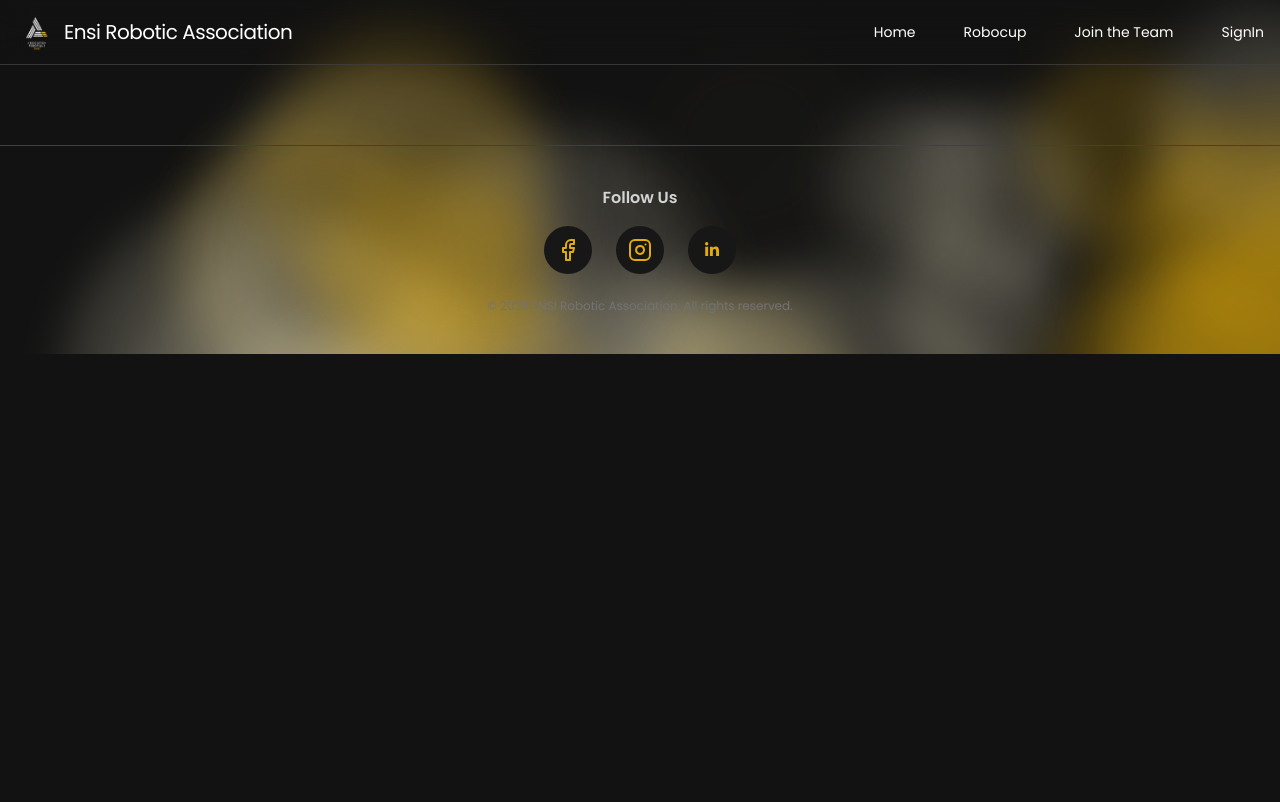
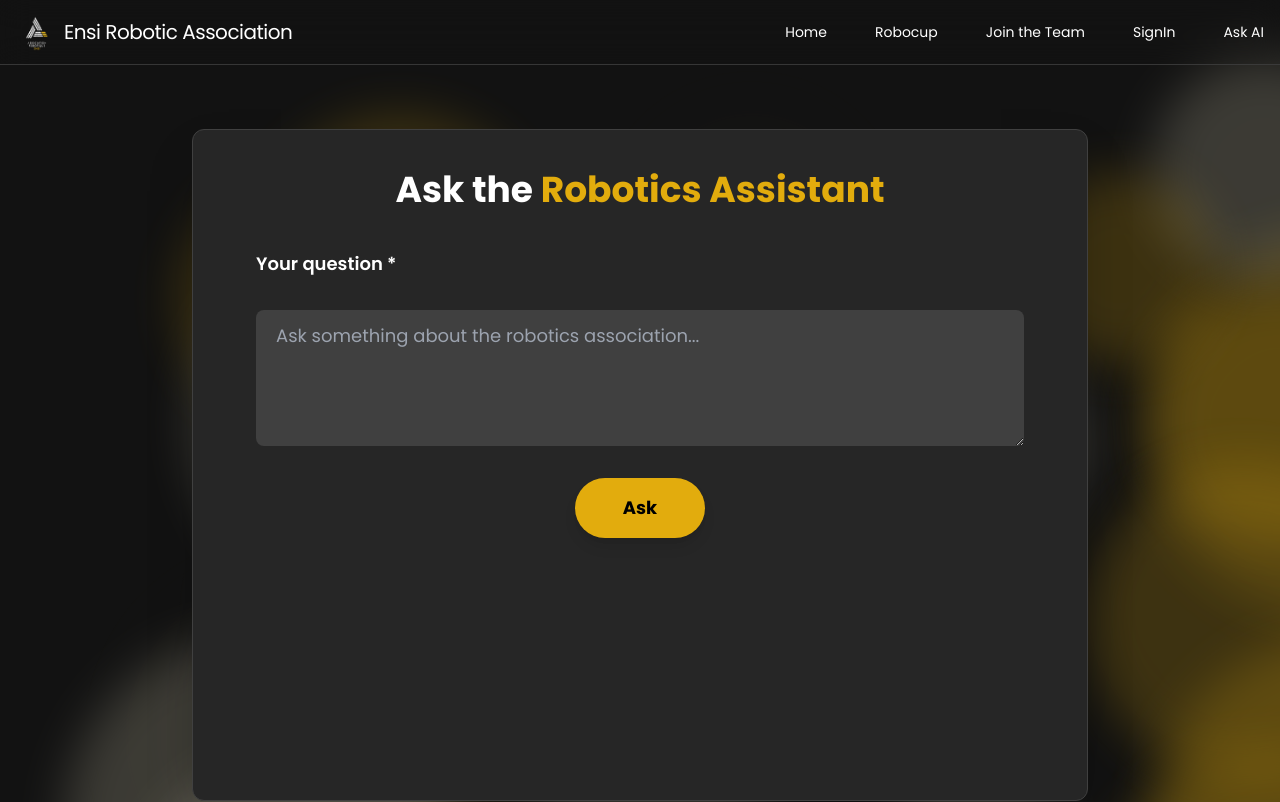
Before and after one commit to azizrebhi/are-nexus, a React (Vite) app: page /ask-ai in a window 1280 px wide. Shown: the top 802 px of the page. Built offline with nearby package versions, Linux system fonts and the light colour scheme.

Commit message:
implementing ai chatbot

```diff
--- a/src/App.jsx
+++ b/src/App.jsx
@@ -25,23 +25,8 @@ import PrivateRoute from "./components/PrivateRoute"; // Ensure this is imported
 import LineFollowerDash from "./components/LineFollowerDash";
 import TTDashboard from "./components/TTDashboard";
 import JuniorDashboard from "./components/JuniorDashboard";
-const ScrollToHashElement = () => {
-  const location = useLocation();
+import AskAI from "./components/AskAi";
 
-  useEffect(() => {
-    if (location.hash) {
-      const id = location.hash.replace("#", "");
-      const element = document.getElementById(id);
-      if (element) {
-        setTimeout(() => {
-          element.scrollIntoView({ behavior: "smooth" });
-        }, 100);
-      }
-    }
-  }, [location]);
-
-  return null;
-};
 
 const Home = () => {
   return (
@@ -71,7 +56,7 @@ const App = () => {
   return (
     <Router>
       <MainLayout>
-        <ScrollToHashElement />
+
         <Routes>
           <Route path="/" element={<Home />} />
           <Route path="/robocup" element={<RoboCup />} />
@@ -86,6 +71,7 @@ const App = () => {
           <Route path="/LineFollower-Dashboard" element={<PrivateRoute><LineFollowerDash /></PrivateRoute>} />
           <Route path="/TTDashboard" element={<PrivateRoute><TTDashboard /></PrivateRoute>} />
           <Route path="/Junior-Dashboard" element={<PrivateRoute><JuniorDashboard /></PrivateRoute>} />
+          <Route path="/ask-ai" element={<AskAI />} />
 
 
 
--- /dev/null
+++ b/src/components/AskAi.jsx
@@ -0,0 +1,93 @@
+import { useState } from "react";
+
+const AskAI = () => {
+  const [question, setQuestion] = useState("");
+  const [answer, setAnswer] = useState(null);
+  const [docs, setDocs] = useState([]);
+  const [loading, setLoading] = useState(false);
+
+  const handleChange = (e) => setQuestion(e.target.value);
+
+  const handleSubmit = async (e) => {
+    e.preventDefault();
+    if (!question.trim()) return;
+
+    setLoading(true);
+    setAnswer(null);
+    setDocs([]);
+
+    try {
+      const res = await fetch("https://arebackend-1.onrender.com/ask", {
+        method: "POST",
+        headers: { "Content-Type": "application/json" },
+        body: JSON.stringify({ question }),
+      });
+      if (!res.ok) throw new Error("API error");
+
+      const data = await res.json();
+      setAnswer(data.answer);
+      setDocs(data.retrieved_docs || []);
+    } catch (err) {
+      setAnswer("Error fetching answer. Please try again.");
+      setDocs([]);
+    }
+
+    setLoading(false);
+  };
+
+  return (
+    <div className="min-h-screen text-white flex justify-center py-16 px-4">
+      <div className="max-w-4xl w-full bg-neutral-800 rounded-xl p-10 border border-neutral-700 shadow-2xl">
+        <h2 className="text-4xl font-bold text-center mb-10">
+          Ask the <span className="text-[#E2AC0D]">Robotics Assistant</span>
+        </h2>
+
+        <form onSubmit={handleSubmit} className="space-y-6 text-lg max-w-3xl mx-auto">
+          <label htmlFor="question" className="mb-2 font-semibold block">
+            Your question *
+          </label>
+          <textarea
+            id="question"
+            name="question"
+            value={question}
+            onChange={handleChange}
+            required
+            rows={4}
+            className="w-full px-5 py-3 bg-neutral-700 rounded-lg outline-none focus:ring-2 focus:ring-[#E2AC0D]"
+            placeholder="Ask something about the robotics association..."
+          />
+
+          <div className="text-center mt-8">
+            <button
+              type="submit"
+              disabled={loading}
+              className="bg-[#E2AC0D] text-black font-bold px-12 py-4 rounded-full hover:bg-yellow-400 transition shadow-lg disabled:opacity-50"
+            >
+              {loading ? "Thinking..." : "Ask"}
+            </button>
+          </div>
+        </form>
+
+        {answer && (
+          <div className="mt-12 max-w-3xl mx-auto bg-neutral-900 p-6 rounded-lg border border-[#E2AC0D]">
+            <h3 className="text-2xl font-semibold mb-4 text-[#E2AC0D]">Answer:</h3>
+            <p className="whitespace-pre-line">{answer}</p>
+
+            {docs.length > 0 && (
+              <>
+                <h4 className="mt-6 text-lg font-semibold text-white">Retrieved Documents:</h4>
+                <ul className="list-disc list-inside max-h-48 overflow-y-auto text-gray-300 mt-2 space-y-2">
+                  {docs.map((doc, i) => (
+                    <li key={i} className="whitespace-pre-line">{doc}</li>
+                  ))}
+                </ul>
+              </>
+            )}
+          </div>
+        )}
+      </div>
+    </div>
+  );
+};
+
+export default AskAI;
--- a/src/components/Dashboard.jsx
+++ b/src/components/Dashboard.jsx
@@ -6,6 +6,7 @@ const Dashboard = () => {
   const navigate = useNavigate();
   const [members, setMembers] = useState([]);
   const [loading, setLoading] = useState(true);
+  const [searchQuery, setSearchQuery] = useState("");
 
   useEffect(() => {
     const checkSession = async () => {
@@ -16,7 +17,6 @@ const Dashboard = () => {
     };
     checkSession();
   }, [navigate]);
-
 
   useEffect(() => {
     const fetchMembers = async () => {
@@ -33,12 +33,25 @@ const Dashboard = () => {
     fetchMembers();
   }, []);
 
+  // Filter members based on search query (search in all fields)
+  const filteredMembers = members.filter(member =>
+    Object.values(member)
+      .join(" ")
+      .toLowerCase()
+      .includes(searchQuery.toLowerCase())
+  );
 
   return (
-    <div className="min-h-screen  text-white px-6 sm:px-10 py-10">
+    <div className="min-h-screen text-white px-6 sm:px-10 py-10">
       <div className="flex justify-between items-center mb-10">
         <h1 className="text-4xl font-bold tracking-wide text-[#E2AC0D]">Executive Dashboard</h1>
-
+        <input
+          type="text"
+          placeholder="Search members..."
+          value={searchQuery}
+          onChange={(e) => setSearchQuery(e.target.value)}
+          className="px-4 py-2 rounded bg-neutral-800 border border-neutral-600 text-white focus:outline-none focus:ring-2 focus:ring-[#E2AC0D]"
+        />
       </div>
 
       <h2 className="text-3xl sm:text-5xl text-center my-8 tracking-wide">
@@ -72,7 +85,7 @@ const Dashboard = () => {
               </tr>
             </thead>
             <tbody>
-      {members.map((m, idx) => (
+              {filteredMembers.map((m, idx) => (
                 <tr
                   key={idx}
                   className={`${
@@ -101,7 +114,6 @@ const Dashboard = () => {
             </tbody>
           </table>
         </div>
-
       )}
     </div>
   );
--- a/src/components/Navbar.jsx
+++ b/src/components/Navbar.jsx
@@ -15,23 +15,13 @@ const Navbar = () => {
 
   const handleNavClick = (item) => {
     setMobileDrawerOpen(false);
-    if (item.href.startsWith("#")) {
-      if (location.pathname !== "/") {
-        sessionStorage.setItem("scrollTo", item.href);
-        navigate("/");
-      } else {
-        const id = item.href.replace("#", "");
-        const el = document.getElementById(id);
-        if (el) el.scrollIntoView({ behavior: "smooth" });
-      }
-    } else {
-      navigate(item.href);
-    }
+    window.scrollTo(0, 0); // ✅ Always scroll to top
+    navigate(item.href);
   };
 
   const handleLogout = async () => {
     await logout();
-    navigate("/", { replace: true }); // redirect to home or "/signin"
+    navigate("/", { replace: true });
   };
 
   const memberLinks = [
--- a/src/constants/index.jsx
+++ b/src/constants/index.jsx
@@ -26,7 +26,8 @@ export const navItems = [
 
   { label: "Robocup", href: "/robocup" },
   { label: "Join the Team", href: "/join" },
-  { label: "SignIn", href: "/SignIn" }
+  { label: "SignIn", href: "/SignIn" },
+  { label: "Ask AI", href: "/ask-ai" }
 ];
 export const teamMembers = [
   {
```
Lines whose indentation alone changed are shown as unchanged.
